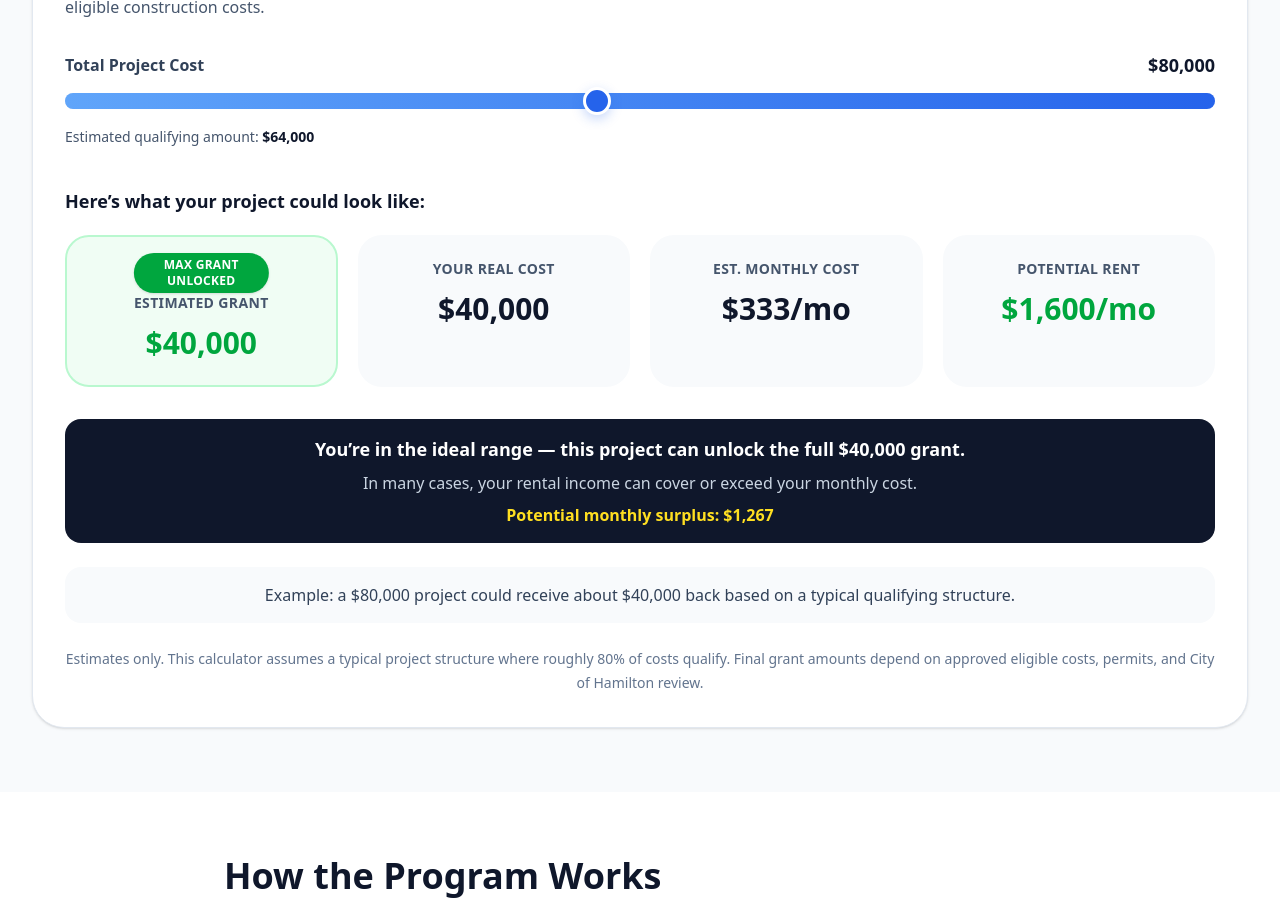
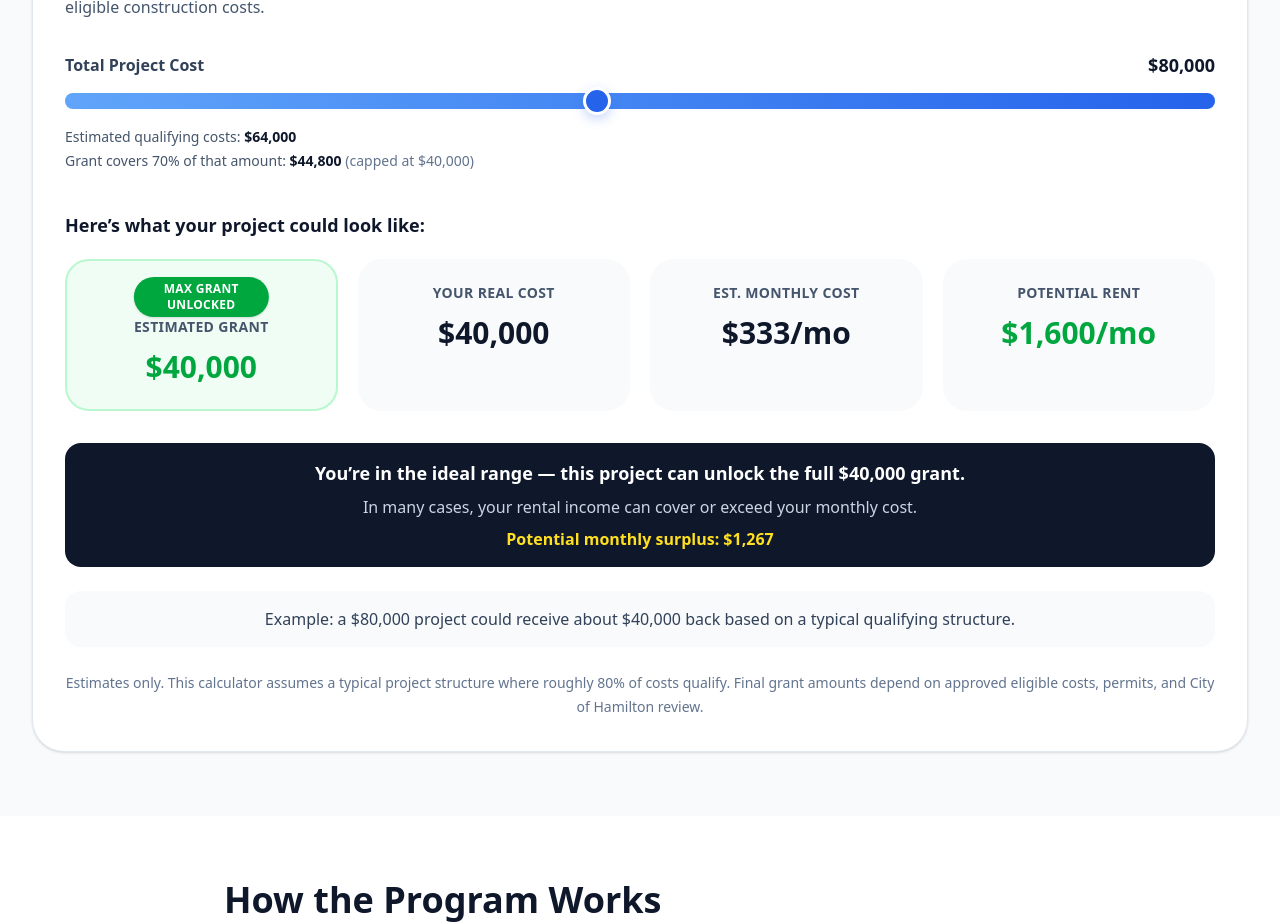
Before and after one commit to mapsforfield/ontarioreno, a React (Vite) app: page /hamilton-basement-grant in a window 1280 px wide. Shown: the part 1300-2224 px from the top of the page. Built offline with nearby package versions, Linux system fonts and the light colour scheme.

Commit message:
Update HamiltonGrantCalculator.tsx

```diff
--- a/src/components/HamiltonGrantCalculator.tsx
+++ b/src/components/HamiltonGrantCalculator.tsx
@@ -16,7 +16,8 @@ export default function HamiltonGrantCalculator() {
     [totalCost]
   );
 
-  const grant = Math.min(eligibleCost * 0.7, 40000);
+  const rawGrant = eligibleCost * 0.7;
+  const grant = Math.min(rawGrant, 40000);
   const netCost = Math.max(totalCost - grant, 0);
   const monthly = Math.round(netCost / 120);
   const rent = 1600;
@@ -73,12 +74,28 @@ export default function HamiltonGrantCalculator() {
           className="slider-blue h-4 w-full cursor-pointer appearance-none rounded-full bg-slate-200"
         />
 
-        <p className="mt-3 text-sm text-slate-600">
-          Estimated qualifying amount:{" "}
-          <span className="font-semibold text-slate-900">
-            {formatCurrency(eligibleCost)}
-          </span>
-        </p>
+        <div className="mt-3 space-y-1 text-sm text-slate-600">
+          <p>
+            Estimated qualifying costs:{" "}
+            <span className="font-semibold text-slate-900">
+              {formatCurrency(eligibleCost)}
+            </span>
+          </p>
+          <p>
+            Grant covers 70% of that amount:{" "}
+            <span className="font-semibold text-slate-900">
+              {formatCurrency(rawGrant)}
+            </span>
+            {rawGrant > 40000 && (
+              <>
+                {" "}
+                <span className="text-slate-500">
+                  (capped at {formatCurrency(40000)})
+                </span>
+              </>
+            )}
+          </p>
+        </div>
       </div>
 
       <div className="mt-10">
```
